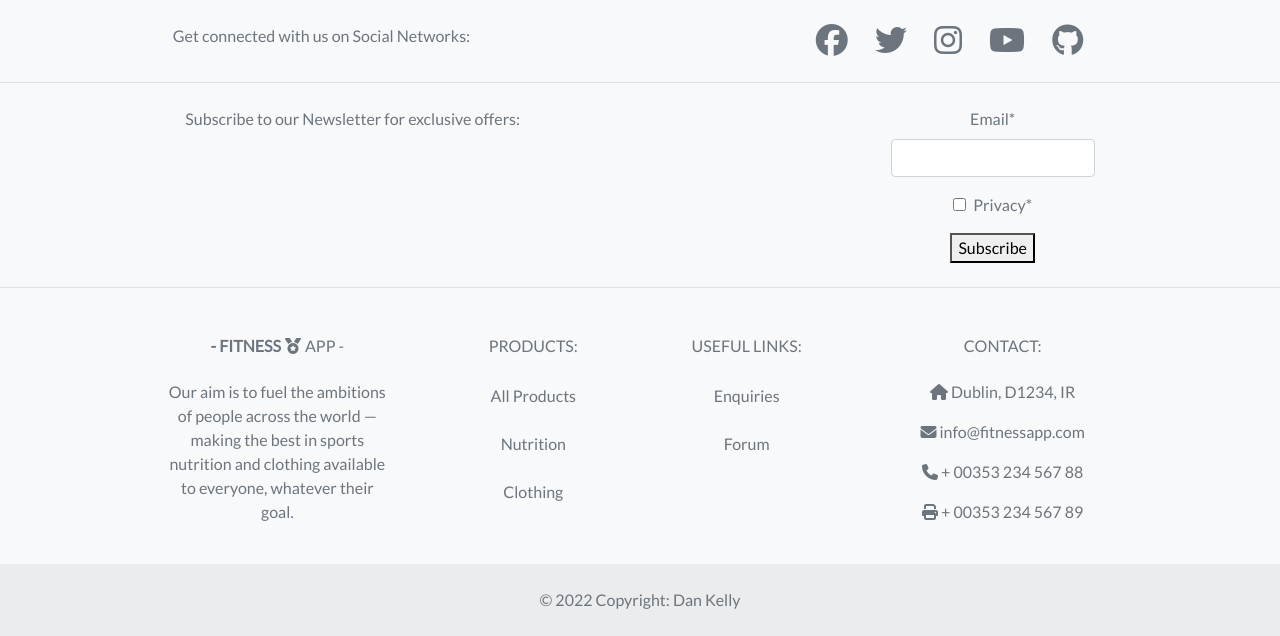
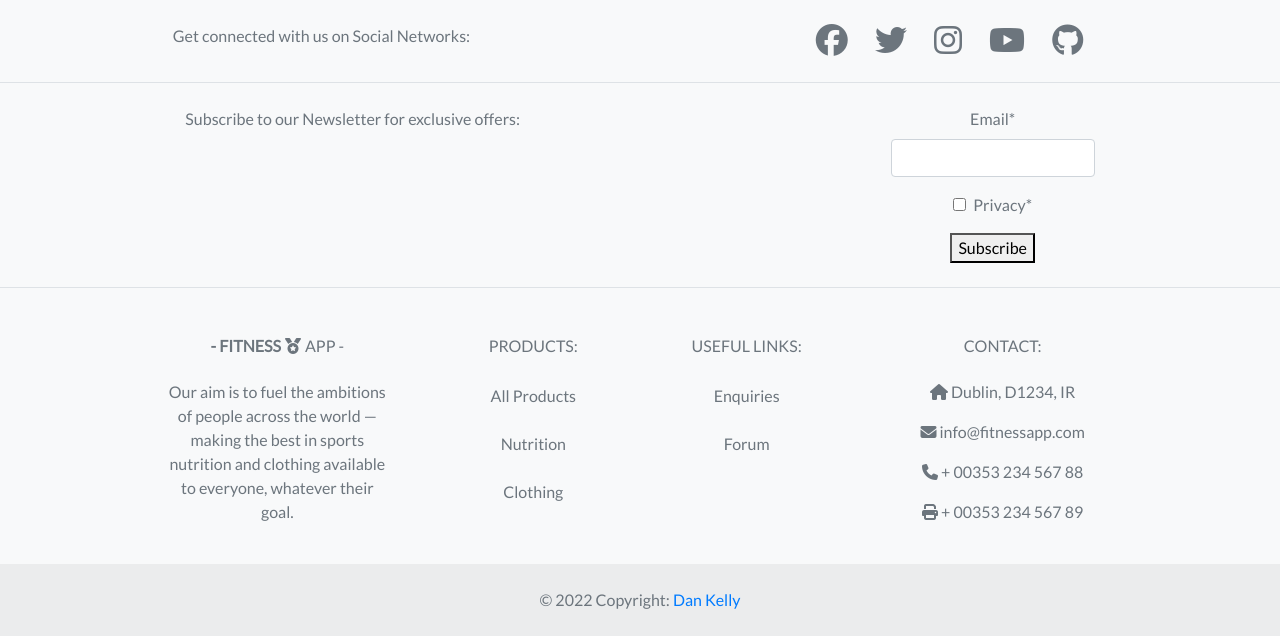
Before and after one commit to dkelly255/fitness-app, a Django app: page /bag/ in a window 1280 px wide. Shown: the part 411-1047 px from the top of the page. Run offline with Django 3.2, Linux system fonts and the light colour scheme; parts of the project's set-up code (start-up, migrations or seed data) failed here and were passed over; some libraries are stand-ins or nearby versions.

```diff
--- a/templates/includes/footer.html
+++ b/templates/includes/footer.html
@@ -147,6 +147,6 @@
     <!-- Copyright -->
     <div class="text-center p-4" style="background-color: rgba(0, 0, 0, 0.05);">
       © 2022 Copyright:
-      <a class="text-reset fw-bold" href="https://github.com/dkelly255">Dan Kelly</a>
+      <a class="fw-bold" href="https://github.com/dkelly255">Dan Kelly</a>
     </div>
     <!-- Copyright -->
```
Also changed, not shown: README.md, Readme/amiresponsive.png (added).
